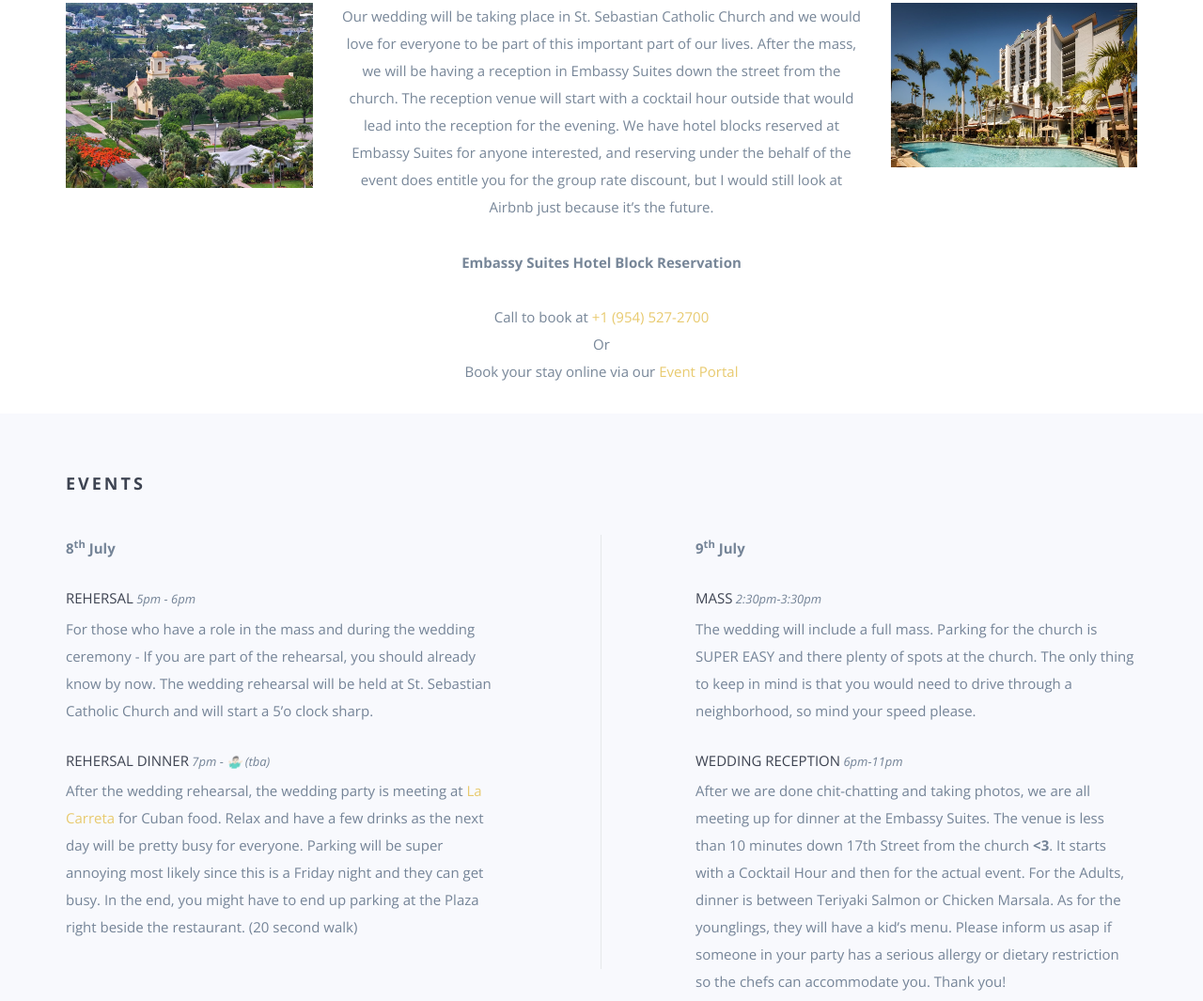
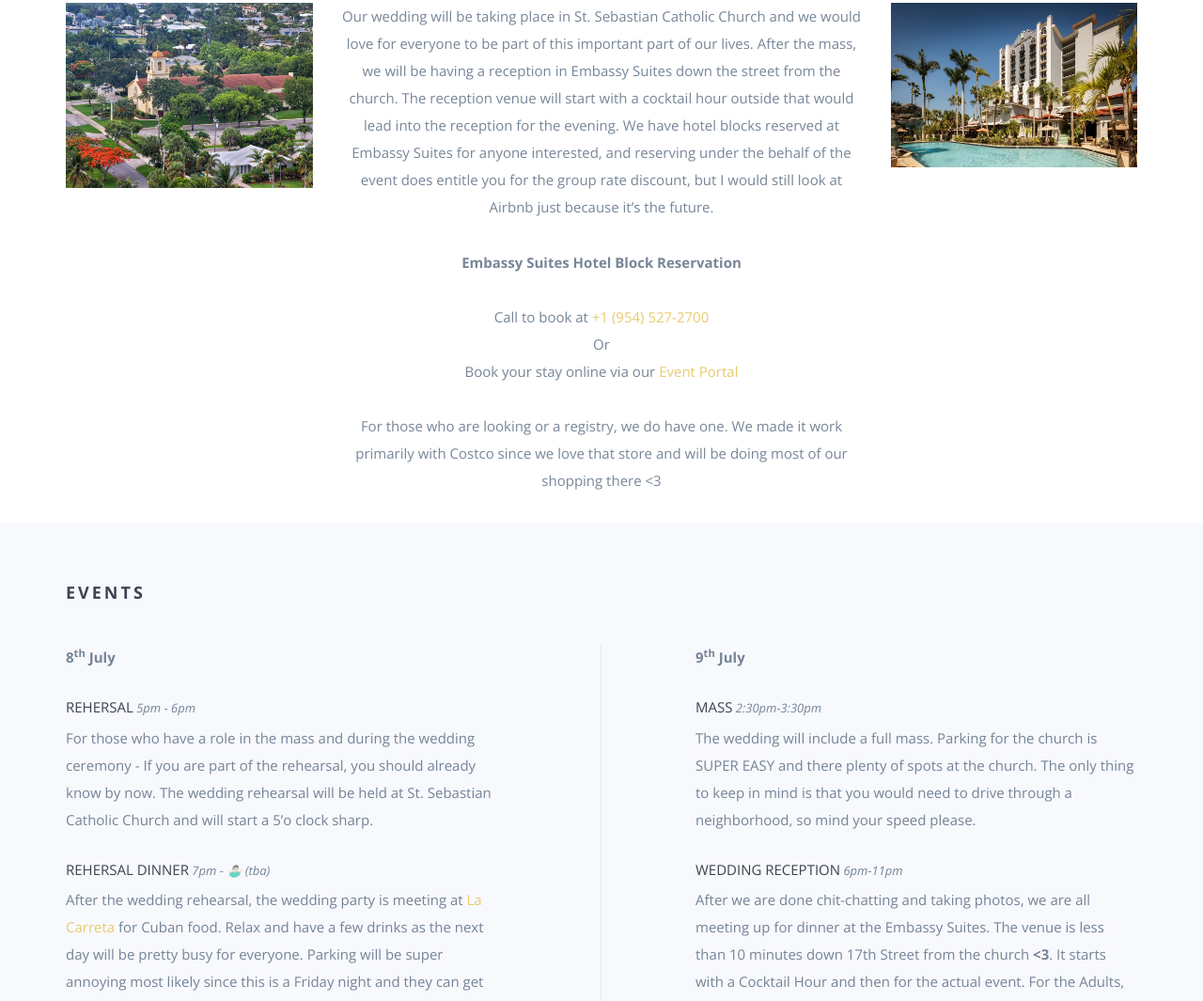
Before and after one commit to Haley-and-julian/Haley-and-julian, a website: page index.html in a window 1280 px wide. Shown: the part 1074-2139 px from the top of the page at 94% size. Drawn offline with nearby package versions, Linux system fonts and the light colour scheme; some packages are replaced by stand-ins of ours; a script that the page names is missing; files whose address does not match are found by name.

Commit message:
Update index.html

```diff
--- a/index.html
+++ b/index.html
@@ -117,6 +117,9 @@
                     Or
                     <br>
                     Book your stay online via our <a href="https://www.hilton.com/en/attend-my-event/inhonorofjulianandhaley/"> Event Portal</a>
+                    <br>
+                    <br>
+                    For those who are looking or a registry, we do have one. We made it work primarily with Costco since we love that store and will be doing most of our shopping there <3
                 </p>
             </div>
             <div class="col-md-3 hidden-sm hidden-xs"><img src="img/DSD_0214.jpg" class="wp2"></div>
```
